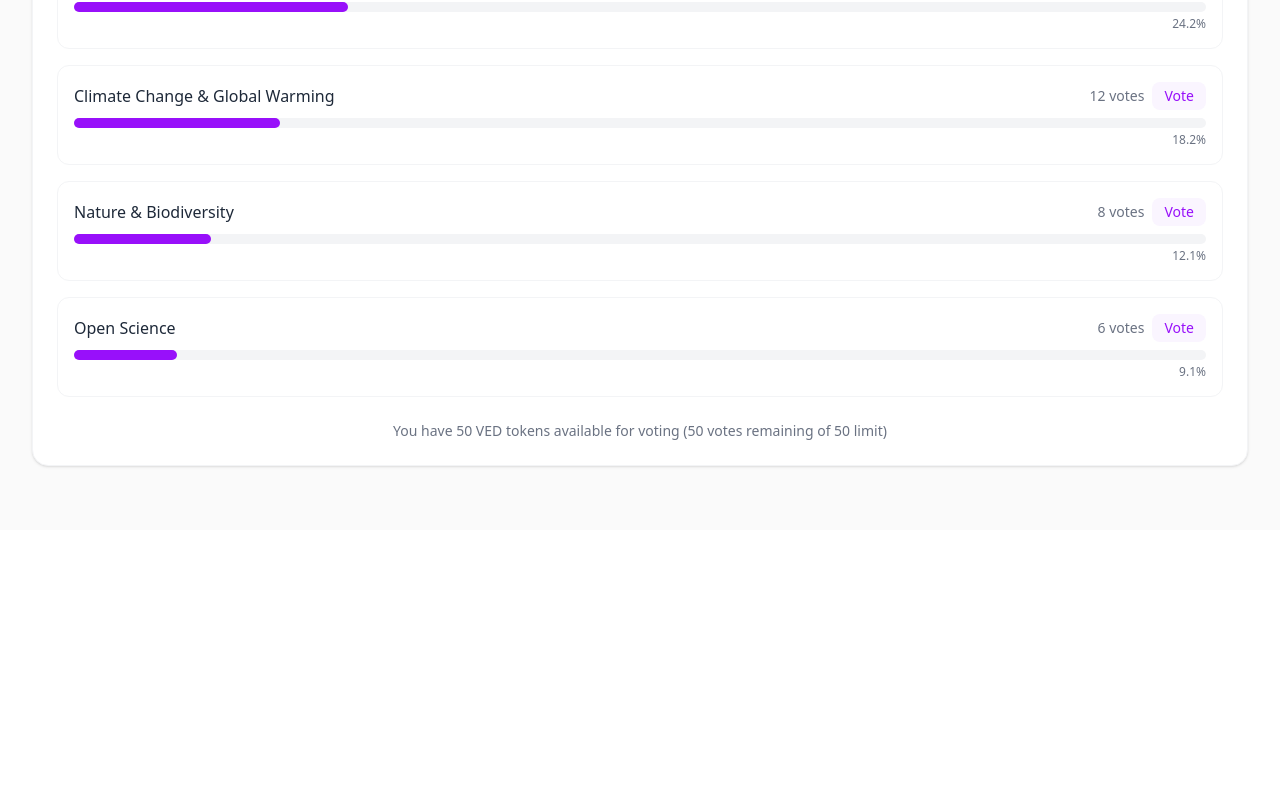
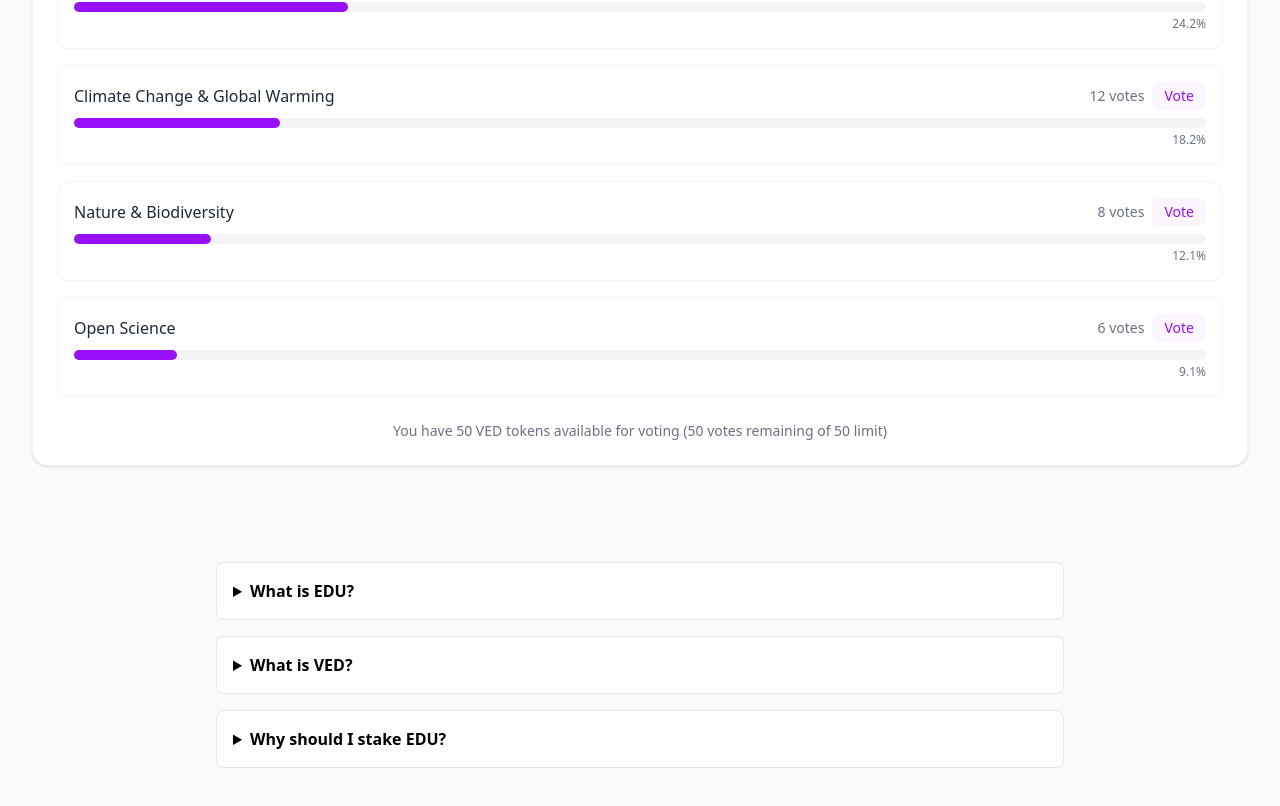
Before and after one commit to darkalpha951/LearnLedger, a React (Vite) app: page / in a window 1280 px wide. Shown: the part 1242-2048 px from the top of the page. Before the commit the page ends 1772 px from the top, so only its background shows below. Built offline with nearby package versions, Linux system fonts and the light colour scheme.

Commit message:
Added little FAQ section beneath everything

```diff
--- a/src/components/Dashboard.jsx
+++ b/src/components/Dashboard.jsx
@@ -759,6 +759,67 @@ function Dashboard() {
 
 
 
+        <div
+        className={`max-w-4xl mx-auto my-10 p-6 ${
+            darkMode ? 'text-white' : 'text-black'
+        }`}
+        id="faq"
+        >
+        <div className="space-y-4">
+            <details
+            className={`p-4 border rounded-lg ${
+                darkMode ? 'border-gray-700 bg-gray-900' : 'border-gray-200 bg-white'
+            }`}
+            >
+            <summary className="font-semibold cursor-pointer">
+                What is EDU?
+            </summary>
+            <p className={`mt-2 ${darkMode ? 'text-gray-400' : 'text-gray-600'}`}>
+                EDU is the primary staking token on our platform. Users stake EDU to
+                gain access to premium academic research papers. By staking EDU, you're
+                supporting an ecosystem that democratizes access to knowledge while
+                earning long-term rewards.
+            </p>
+            </details>
+
+            <details
+            className={`p-4 border rounded-lg ${
+                darkMode ? 'border-gray-700 bg-gray-900' : 'border-gray-200 bg-white'
+            }`}
+            >
+            <summary className="font-semibold cursor-pointer">
+                What is VED?
+            </summary>
+            <p className={`mt-2 ${darkMode ? 'text-gray-400' : 'text-gray-600'}`}>
+                VED is the reward token earned by users based on their reading activity
+                and engagement. It cannot be bought or staked directly — it can only be
+                earned. VED is distributed every 6 months proportionally to the points
+                users accumulate by reading and interacting with research content.
+            </p>
+            </details>
+
+            <details
+            className={`p-4 border rounded-lg ${
+                darkMode ? 'border-gray-700 bg-gray-900' : 'border-gray-200 bg-white'
+            }`}
+            >
+            <summary className="font-semibold cursor-pointer">
+                Why should I stake EDU?
+            </summary>
+            <p className={`mt-2 ${darkMode ? 'text-gray-400' : 'text-gray-600'}`}>
+                Staking EDU unlocks access to paid research papers without requiring
+                expensive individual subscriptions. Beyond access, staking makes you
+                eligible to earn VED — a token that reflects your contribution to the
+                academic ecosystem. Plus, stakers support the mission of making
+                knowledge more accessible for everyone.
+            </p>
+            </details>
+        </div>
+        </div>
+
+
+
+
       </main>
     </div>
   );
```
